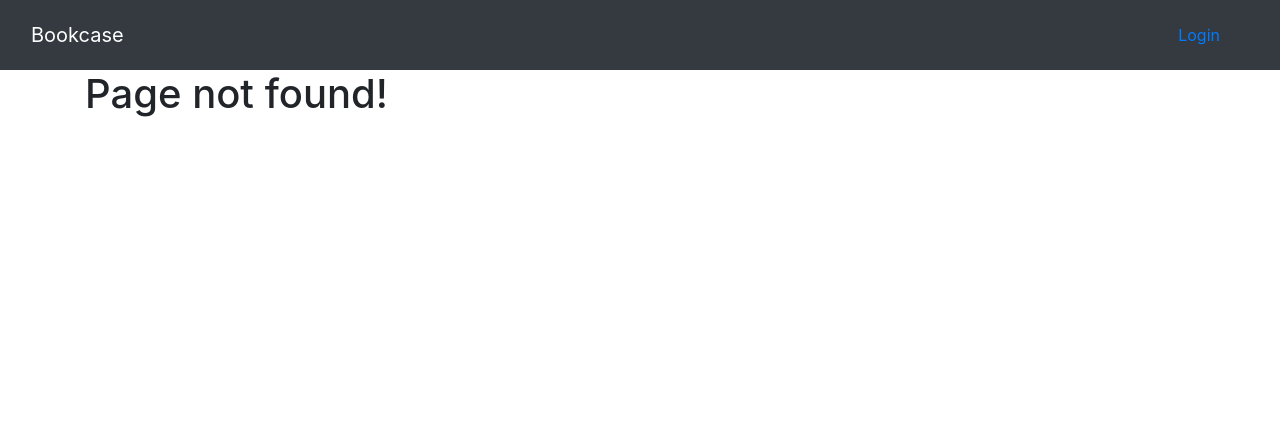
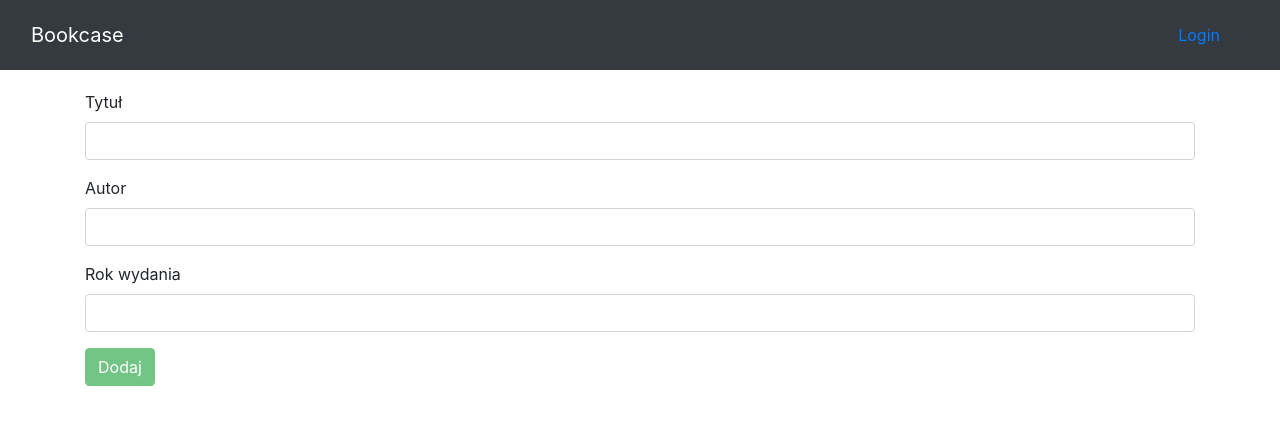
Before and after one commit to Szczepaniak-M/Bookcase, an Angular app: page /add in a window 1280 px wide. Before the commit this address led to /error. Shown: the top 424 px of the page. Built offline with nearby package versions, Linux system fonts and the light colour scheme.

Commit message:
Formulaz dodawania

```diff
--- a/src/app/app-routing.module.ts
+++ b/src/app/app-routing.module.ts
@@ -1,13 +1,14 @@
 import {NgModule} from '@angular/core';
 import {RouterModule, Routes} from '@angular/router';
-import {AppComponent} from './app.component';
 import {AuthenticationComponent} from './authentication/authentication.component';
 import {BookListComponent} from './book-list/book-list.component';
 import {ErrorPageComponent} from './error-page/error-page.component';
+import {BookAddComponent} from './book-add/book-add.component';
 
 const routes: Routes = [
   {path: '', component: BookListComponent},
   {path: 'login', component: AuthenticationComponent},
+  {path: 'add', component: BookAddComponent},
   {path: 'error', component: ErrorPageComponent, data: {message: 'Page not found!'}},
   {path: '**', redirectTo: '/error'}
 ];
--- a/src/app/app.module.ts
+++ b/src/app/app.module.ts
@@ -8,6 +8,7 @@ import {BookListComponent} from './book-list/book-list.component';
 import {NavbarComponent} from './navbar/navbar.component';
 import {AuthenticationComponent} from './authentication/authentication.component';
 import {FormsModule} from '@angular/forms';
+import {BookAddComponent} from './book-add/book-add.component';
 import {LoadingSpinnerComponent} from './loading-spinner/loading-spinner.component';
 import {HttpClientModule} from '@angular/common/http';
 import {BookListFilterComponent} from './book-list/book-list-filter.component';
@@ -19,6 +20,8 @@ import { ErrorPageComponent } from './error-page/error-page.component';
     NavbarComponent,
     BookListItemComponent,
     BookListComponent,
+    BookListFilterComponent,
+    BookAddComponent,
     BookListFilterComponent,
     NavbarComponent,
     AuthenticationComponent,
--- /dev/null
+++ b/src/app/book-add/book-add.component.html
@@ -0,0 +1,49 @@
+<div class="form-wrapper">
+  <form #bookForm="ngForm" (ngSubmit)="onSubmit($event)">
+    <div class="form-group">
+      <label for="title">Tytuł</label>
+      <input type="text"
+             class="form-control"
+             id="title"
+             name="title"
+             required
+             [(ngModel)]="book.title"
+             #title="ngModel">
+      <div [hidden]="title.valid || title.pristine"
+           class="alert alert-danger">
+        Tytuł ksiażki jest wymagany
+      </div>
+    </div>
+
+    <div class="form-group">
+      <label for="author">Autor</label>
+      <input type="text"
+             class="form-control"
+             id="author"
+             name="author"
+             required
+             [(ngModel)]="book.author"
+             #author="ngModel">
+      <div [hidden]="author.valid || author.pristine"
+           class="alert alert-danger">
+        Autor książki jest wymagany
+      </div>
+    </div>
+
+    <div class="form-group">
+      <label for="publicationYear">Rok wydania</label>
+      <input type="text"
+             class="form-control"
+             id="publicationYear"
+             required
+             [(ngModel)]="book.publicationYear"
+             name="publicationYear"
+             #publicationYear="ngModel">
+      <div [hidden]="publicationYear.valid || publicationYear.pristine"
+           class="alert alert-danger">
+        Rok wydania książki jest wymaany
+      </div>
+    </div>
+    <button type="submit" class="btn btn-success" [disabled]="!bookForm.form.valid">Dodaj</button>
+  </form>
+</div>
--- /dev/null
+++ b/src/app/book-add/book-add.component.scss
@@ -0,0 +1,5 @@
+:host {
+  .form-wrapper{
+    margin-top: 20px;
+  }
+}
--- /dev/null
+++ b/src/app/book-add/book-add.component.ts
@@ -0,0 +1,20 @@
+import {Component} from '@angular/core';
+import {BookAddService} from './book-add.service';
+import {BookModel} from '../book-list/book.model';
+
+@Component({
+  selector: 'app-book-add',
+  templateUrl: 'book-add.component.html',
+  styleUrls: ['book-add.component.scss']
+})
+export class BookAddComponent {
+  constructor(private bookAddService: BookAddService) {
+  }
+
+  book: BookModel = new BookModel();
+
+
+  onSubmit($event: BookModel): void {
+    this.bookAddService.addNewBook($event);
+  }
+}
--- /dev/null
+++ b/src/app/book-add/book-add.service.ts
@@ -0,0 +1,20 @@
+import {Injectable} from '@angular/core';
+import {HttpClient} from '@angular/common/http';
+import {BookModel} from '../book-list/book.model';
+import {environment} from '../../environments/environment';
+import {Observable} from 'rxjs';
+
+@Injectable({
+  providedIn: 'root'
+})
+export class BookAddService {
+  constructor(private httpClient: HttpClient) {
+  }
+
+  addNewBook(book: BookModel): Observable<BookModel> {
+    return this.httpClient.post<BookModel>(
+      'https://identitytoolkit.googleapis.com/v1/accounts:signUp?key=' + environment.firebaseAPIKey,
+      book
+    ).pipe();
+  }
+}
```
